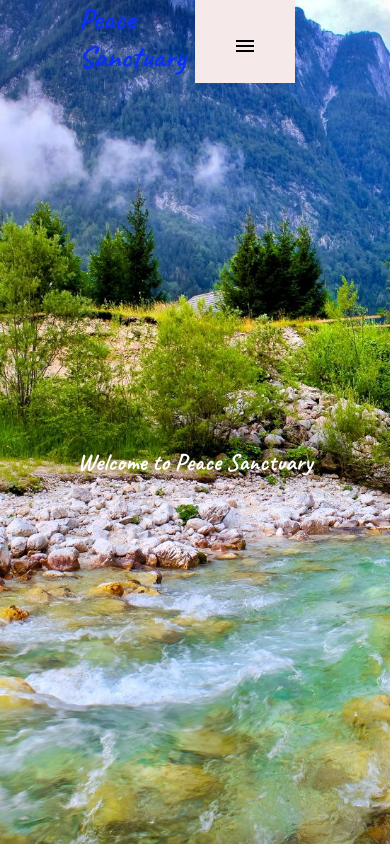
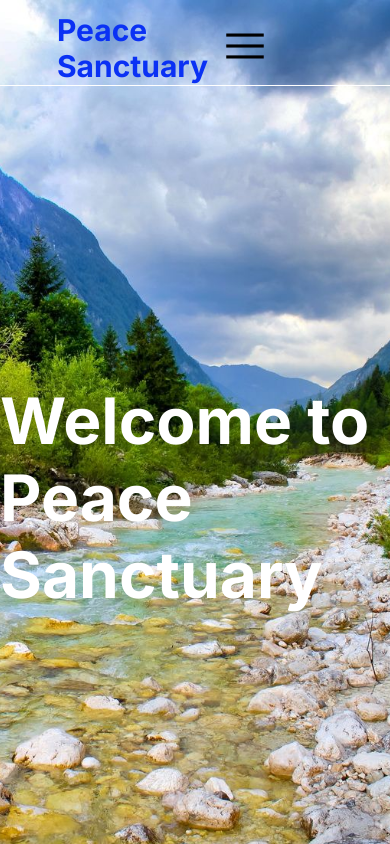
Before and after one commit to Bnewtontohs/peace-sanctuary, a plain HTML site: page index.html in a window 390 px wide. Shown: the top 844 px of the page. Drawn offline with nearby package versions, Linux system fonts and the light colour scheme.

Commit message:
fixes to layout

```diff
--- a/index.html
+++ b/index.html
@@ -6,7 +6,7 @@
     <title>Peace Sanctuary</title>
     <link rel="preconnect" href="https://fonts.googleapis.com">
     <link rel="preconnect" href="https://fonts.gstatic.com" crossorigin>
-    <link href="https://fonts.googleapis.com/css2?family=Caveat:wght@400..700&display=swap" rel="stylesheet">
+    <link href="https://fonts.googleapis.com/css2?family=Inter:wght@100..900&display=swap" rel="stylesheet">
     <link rel="stylesheet" href="https://fonts.googleapis.com/css2?family=Material+Symbols+Outlined:opsz,wght,FILL,GRAD@20..48,100..700,0..1,-50..200" />
     <link rel="shortcut icon" href="images/favicon.ico" type="image/x-icon">
     <link rel="stylesheet" href="universal.css">
--- a/style.css
+++ b/style.css
@@ -1,8 +1,9 @@
 section {
-    height: calc(100vh - 70px);
+    height: 100vh;
     width: 100%;
     background-image: url('images/wp7451911.jpeg');
     background-size: cover;
+    background-position: top;
     background-color: #caeded;
     display: flex;
     justify-content: center;
@@ -12,6 +13,7 @@ section {
 section h1 {
      font-weight: bold;
      color: white;
+     font-size: 64px;
 }
 
 .ruthbio {
--- a/universal.css
+++ b/universal.css
@@ -1,5 +1,5 @@
 * {
-    font-family: "Caveat", cursive;
+    font-family: "Inter", cursive;
     margin: 0;
     text-decoration: none;
 }
@@ -12,17 +12,21 @@ header {
     background-color: transparent;
     justify-items: center;
     position: absolute;
-    top: 0;
+    top: 10px;
     z-index: 9999999;
+    border-bottom: 1px solid white;
 }
 
 .mobileNav {
     display: none;
     padding: 10px;
     border: none;
-    background-color: #f5e9e9;
+    background-color: transparent;
+}
+
+.mobileNav span {
     font-size: 50px;
-    color: black;
+    color: #000;
 }
 
 .container {
@@ -53,6 +57,7 @@ header {
     background-color: white;
     color: white;
     transition: 200ms;
+    z-index: 954837057257482743875;
 }
 
 .navigation div {
```
